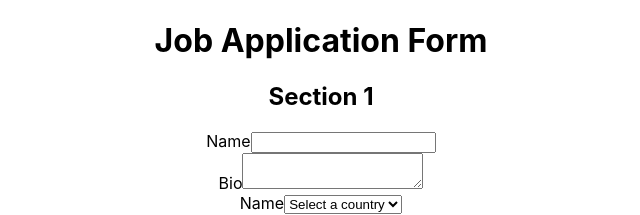
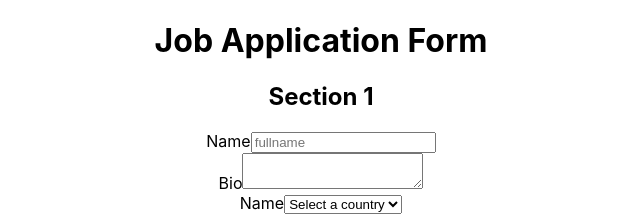
Before and after one commit to JonathanHYYan/React-Testing-Tutorial, a React (Create React App) app in the folder react-testing-with-jest/: page / in a window 1280 px wide. Shown: the top 215 px of the page, without its empty margins (319-959 px from the left). Built offline with nearby package versions, Linux system fonts and the light colour scheme.

Commit message:
React Testing Tutorial 21

```diff
--- a/react-testing-with-jest/src/component/application.tsx/application.tsx
+++ b/react-testing-with-jest/src/component/application.tsx/application.tsx
@@ -6,7 +6,7 @@
     <form>
       <div>
         <label htmlFor="name">Name</label>
-        <input type="text" id="name" />
+        <input type="text" id="name" placeholder="fullname"/>
       </div>
       <div>
         <label htmlFor="bio">Bio</label>
```
Also changed, not shown: 1 other file (tests, documents, lock files or other folders).
